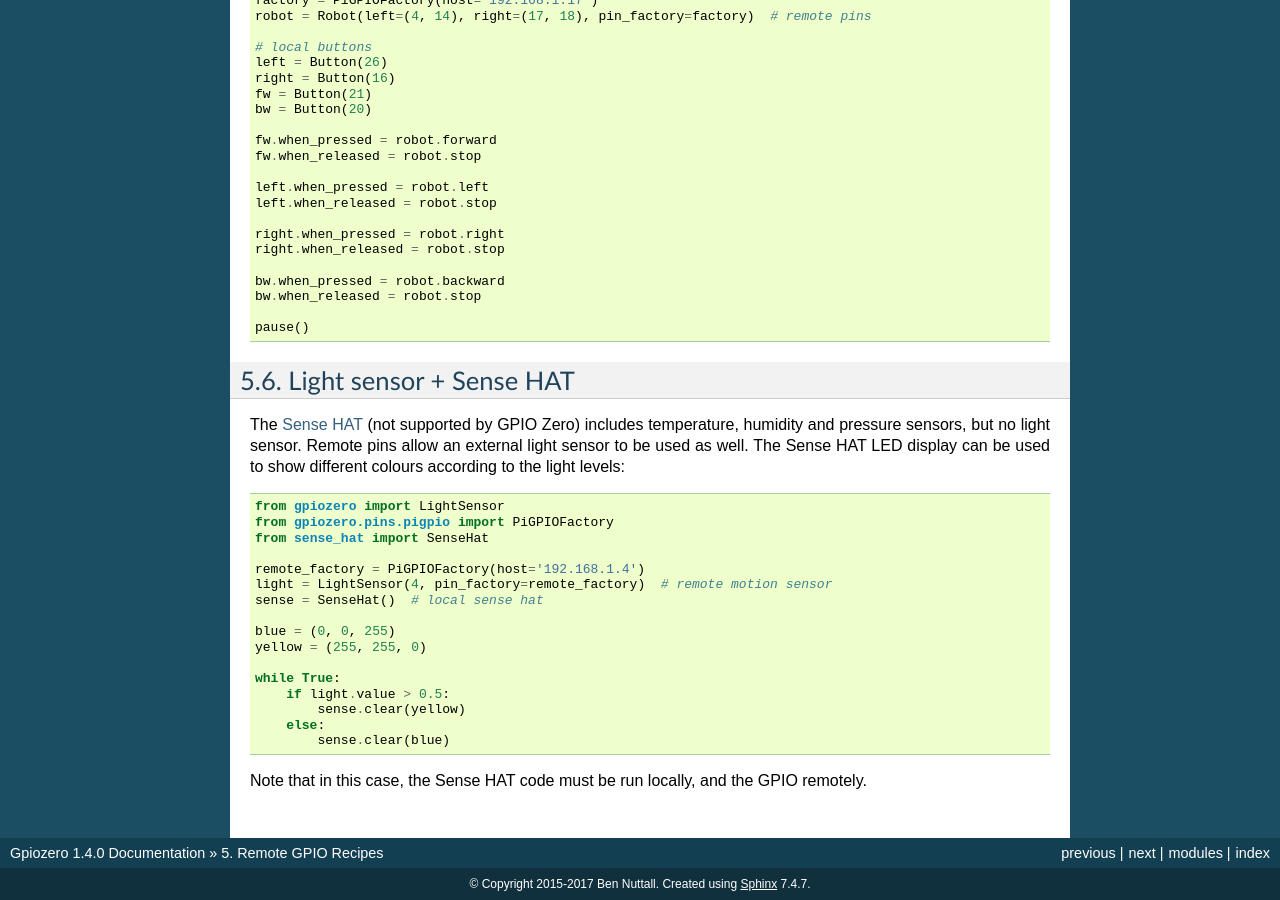
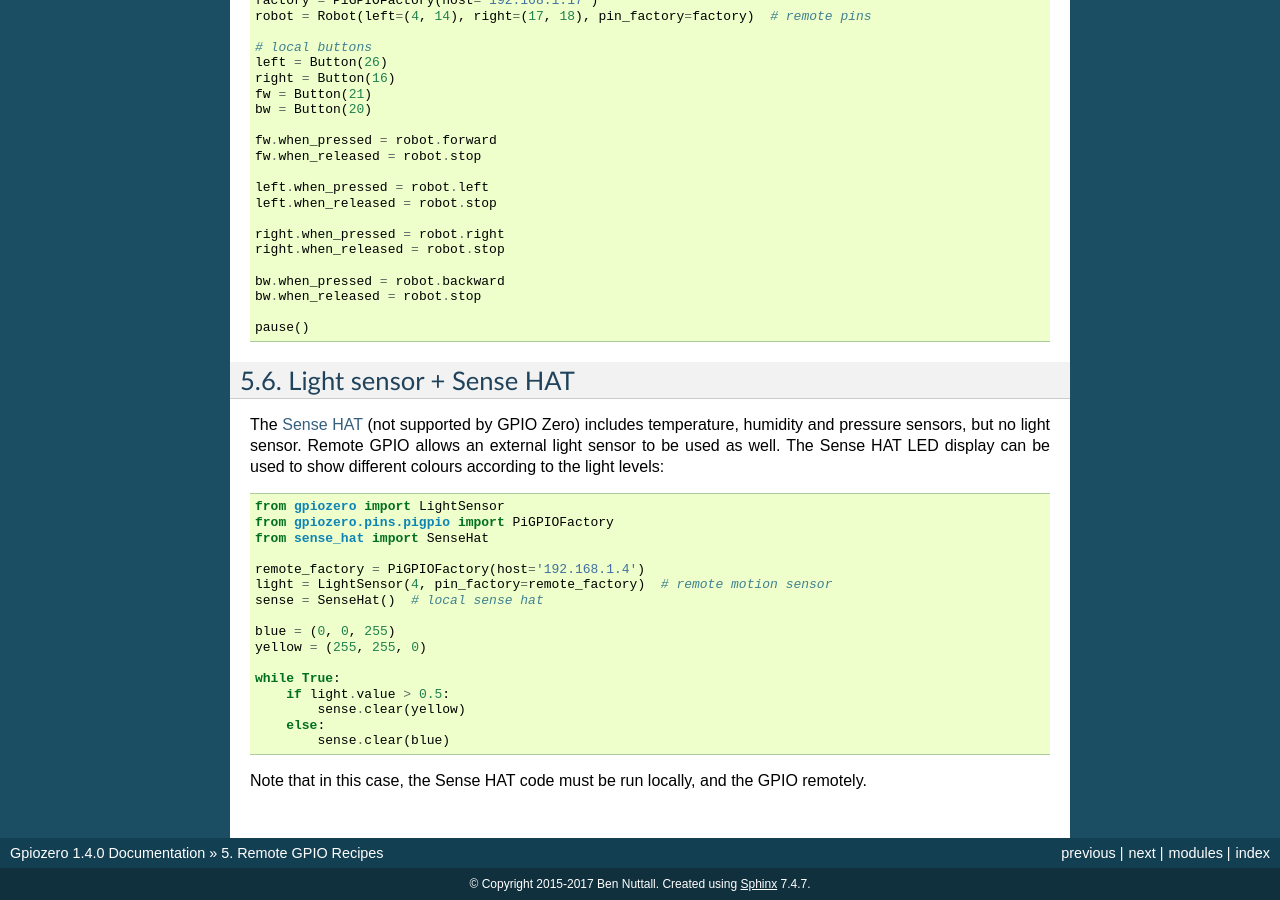
Before and after one commit to gpiozero/gpiozero, a Sphinx documentation site: the page built from docs/recipes_remote_gpio.rst, in a window 1280 px wide and 900 px high, scrolled down 1862 px. Built offline with Sphinx 7.4.7, drawn with Linux system fonts in a browser that asks for light colours.

Commit message:
Reword remote pins -> remote gpio

```diff
--- a/docs/recipes_remote_gpio.rst
+++ b/docs/recipes_remote_gpio.rst
@@ -58,7 +58,7 @@ Light sensor + Sense HAT
 =========================
 
 The `Sense HAT`_ (not supported by GPIO Zero) includes temperature, humidity and
-pressure sensors, but no light sensor. Remote pins allow an external light
+pressure sensors, but no light sensor. Remote GPIO allows an external light
 sensor to be used as well. The Sense HAT LED display can be used to show
 different colours according to the light levels:
 
```
